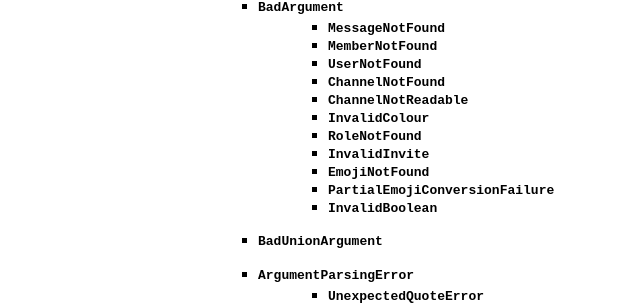
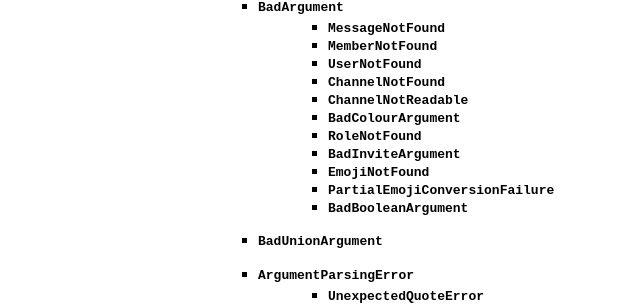
Before and after one commit to Rapptz/discord.py, a Sphinx documentation site: the page built from docs/ext/commands/api.rst, in a window 1280 px wide and 900 px high, scrolled down 11464 px. Shown: the part 149-454 px from the top of the window, without its empty margins (0-640 px from the left). Built offline with Sphinx 7.4.7, drawn with Linux system fonts in a browser that asks for light colours.

Commit message:
Rename to BadXArgument

```diff
--- a/docs/ext/commands/api.rst
+++ b/docs/ext/commands/api.rst
@@ -431,12 +431,12 @@ Exception Hierarchy
                     - :exc:`~.commands.UserNotFound`
                     - :exc:`~.commands.ChannelNotFound`
                     - :exc:`~.commands.ChannelNotReadable`
-                    - :exc:`~.commands.InvalidColour`
+                    - :exc:`~.commands.BadColourArgument`
                     - :exc:`~.commands.RoleNotFound`
-                    - :exc:`~.commands.InvalidInvite`
+                    - :exc:`~.commands.BadInviteArgument`
                     - :exc:`~.commands.EmojiNotFound`
                     - :exc:`~.commands.PartialEmojiConversionFailure`
-                    - :exc:`~.commands.InvalidBoolean`
+                    - :exc:`~.commands.BadBooleanArgument`
                 - :exc:`~.commands.BadUnionArgument`
                 - :exc:`~.commands.ArgumentParsingError`
                     - :exc:`~.commands.UnexpectedQuoteError`
```
Also changed, not shown: 2 other files.
